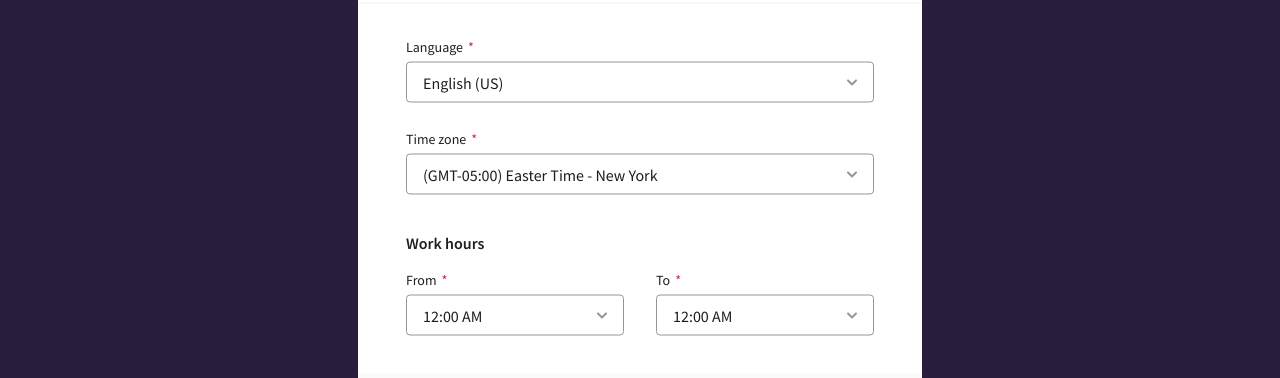
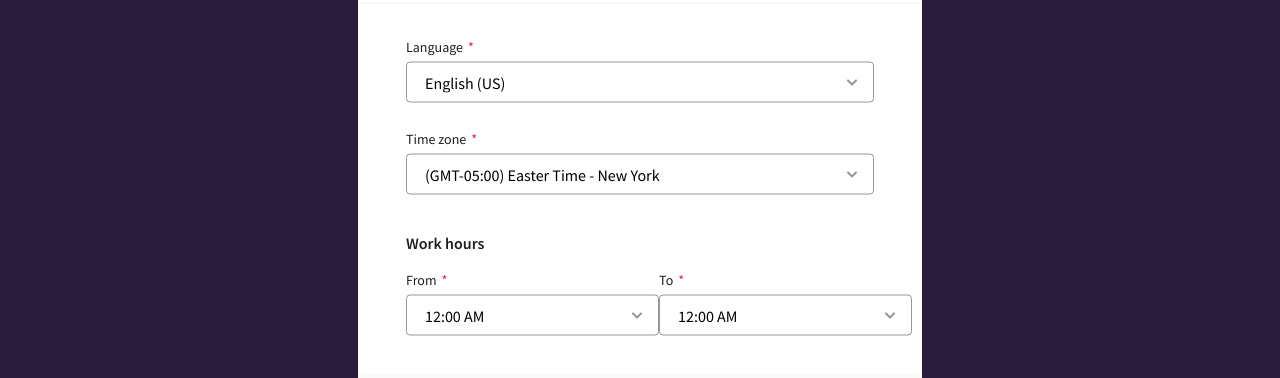
Before and after one commit to sonicpro/renaizant, an Angular app: page /wizard in a window 1280 px wide. Shown: the part 271-649 px from the top of the page. Built offline with nearby package versions, Linux system fonts and the light colour scheme.

Commit message:
Changed divs in drop-downs to inputs to make it possible to validate.

```diff
--- a/src/app/wizard/steps/org-step-one/org-step-one.component.html
+++ b/src/app/wizard/steps/org-step-one/org-step-one.component.html
@@ -5,7 +5,7 @@
     </dt>
     <dd>
       <div class="container">
-        <div>{{ language }}</div>
+        <input [value]="language" required />
         <div class="dropdown-toggle" (click)="languagesExpanded=true"></div>
       </div>
       <ul class="drawer" *ngIf="languagesExpanded">
@@ -23,7 +23,7 @@
     </dt>
     <dd>
       <div class="container">
-        <div>{{ timeZone }}</div>
+        <input [value]="timeZone" required />
         <div class="dropdown-toggle" (click)="timeZonesExpanded=true"></div>
       </div>
       <ul class="drawer" *ngIf="timeZonesExpanded">
@@ -43,7 +43,7 @@
       </dt>
       <dd>
         <div class="container">
-          <div>{{ workHoursStart }}</div>
+          <input [value]="workHoursStart" required />
           <div class="dropdown-toggle" (click)="workHoursStartExpanded=true"></div>
         </div>
         <div class="scroll-container">
@@ -63,7 +63,7 @@
       </dt>
       <dd>
         <div class="container">
-          <div>{{ workHoursEnd }}</div>
+          <input [value]="workHoursEnd" required />
           <div class="dropdown-toggle" (click)="workHoursEndExpanded=true"></div>
         </div>
         <div class="scroll-container">
--- a/src/app/wizard/steps/org-step-one/org-step-one.component.ts
+++ b/src/app/wizard/steps/org-step-one/org-step-one.component.ts
@@ -9,6 +9,7 @@ import { WizardStepService } from '../../wizardStepService';
 export class OrgStepOneComponent implements OnInit {
   language: string;
   languages: string[] = [
+    '',
     'English (US)',
     'English (UK)',
     'Ukrainian'
@@ -18,6 +19,7 @@ export class OrgStepOneComponent implements OnInit {
 
   timeZone: string;
   timeZones: string[] = [
+    '',
     '(GMT-05:00) Easter Time - New York',
     '(UTC+02:00) Helsinki, Kyiv, Riga, Sofia, Tallin, Vilnius'
   ];
@@ -35,7 +37,7 @@ export class OrgStepOneComponent implements OnInit {
   workHoursEndExpanded = false;
 
   timePickerMock = [
-    '12:00 AM', '1:00 AM', '2:00 AM', '3:00 AM', '4:00 AM', '5:00 AM',
+    '', '12:00 AM', '1:00 AM', '2:00 AM', '3:00 AM', '4:00 AM', '5:00 AM',
     '6:00 AM', '7:00 AM', '8:00 AM', '9:00 AM', '10:00 AM', '11:00 AM',
     '12:00 PM', '1:00 PM', '2:00 PM', '3:00 PM', '4:00 PM', '5:00 PM',
     '6:00 PM', '7:00 PM', '8:00 PM', '9:00 PM', '10:00 PM', '11:00 PM'
@@ -49,10 +51,10 @@ export class OrgStepOneComponent implements OnInit {
   }
 
   ngOnInit(): void {
-    this.language = this.step.getItem(this.languageStateKey) || this.languages[0];
-    this.timeZone = this.step.getItem(this.timeZoneStateKey) || this.timeZones[0];
-    this.workHoursStart = this.step.getItem(this.workHoursStartStateKey) || this.timePickerMock[0];
-    this.workHoursEnd = this.step.getItem(this.workHoursEndStateKey) || this.timePickerMock[0];
+    this.language = this.step.getItem(this.languageStateKey) || this.languages[1];
+    this.timeZone = this.step.getItem(this.timeZoneStateKey) || this.timeZones[1];
+    this.workHoursStart = this.step.getItem(this.workHoursStartStateKey) || this.timePickerMock[1];
+    this.workHoursEnd = this.step.getItem(this.workHoursEndStateKey) || this.timePickerMock[1];
   }
 
   saveState(): void {
--- a/src/app/wizard/steps/org-step.component.scss
+++ b/src/app/wizard/steps/org-step.component.scss
@@ -53,7 +53,7 @@
       line-height: 26px;
       padding: 7px 16px 8px;
 
-      > input {
+      input {
         font-family: inherit;
         font-size: inherit;
         border: none;
@@ -80,7 +80,7 @@
         display: flex;
         justify-content: center;
 
-        > div {
+        > input {
           vertical-align: top;
           flex: 1 0 auto;
         }
@@ -113,6 +113,7 @@
         color: #888;
         display: block;
         text-decoration: none;
+        height: 100%;
       }
 
       .drawer li a:hover {
```
